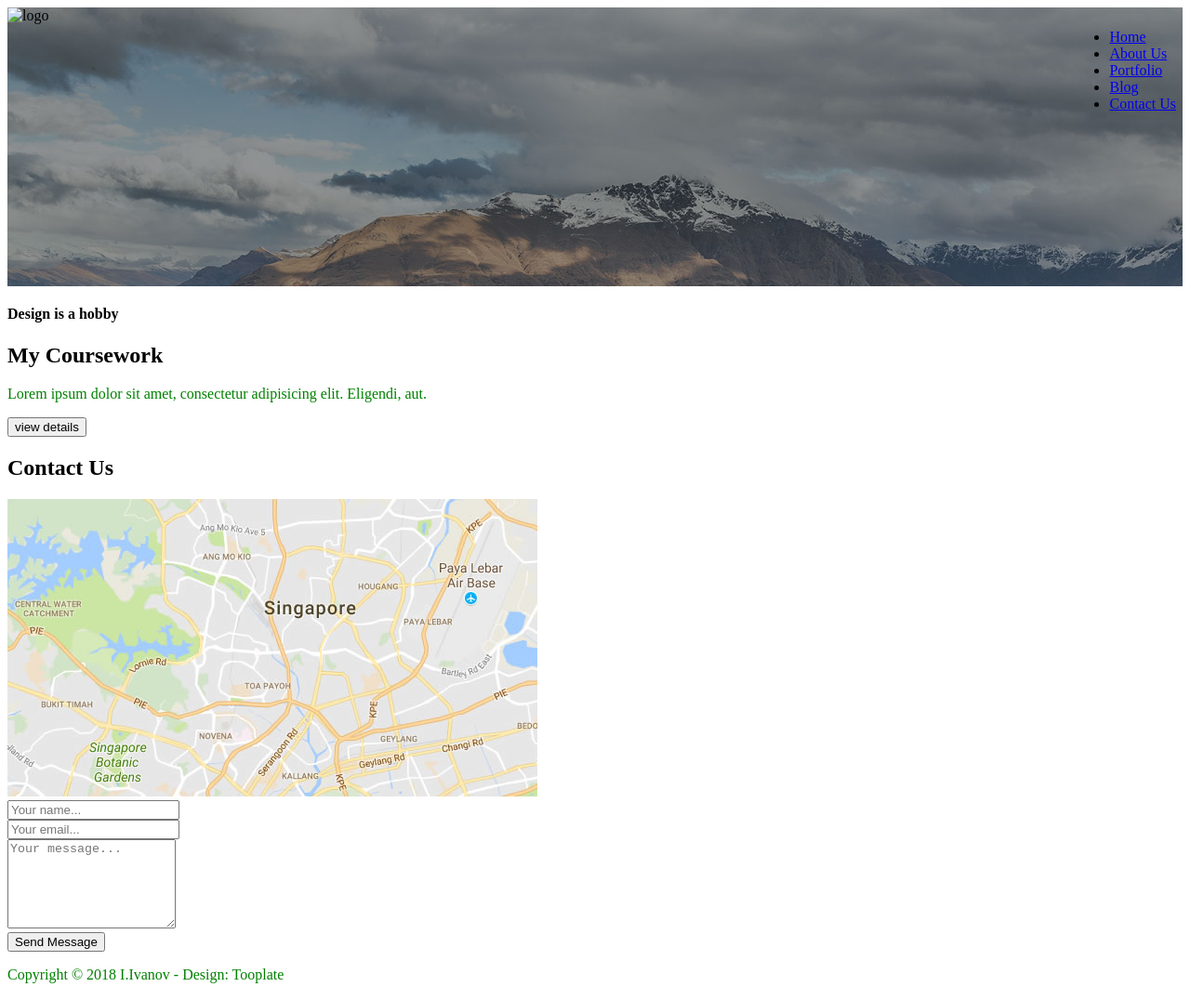
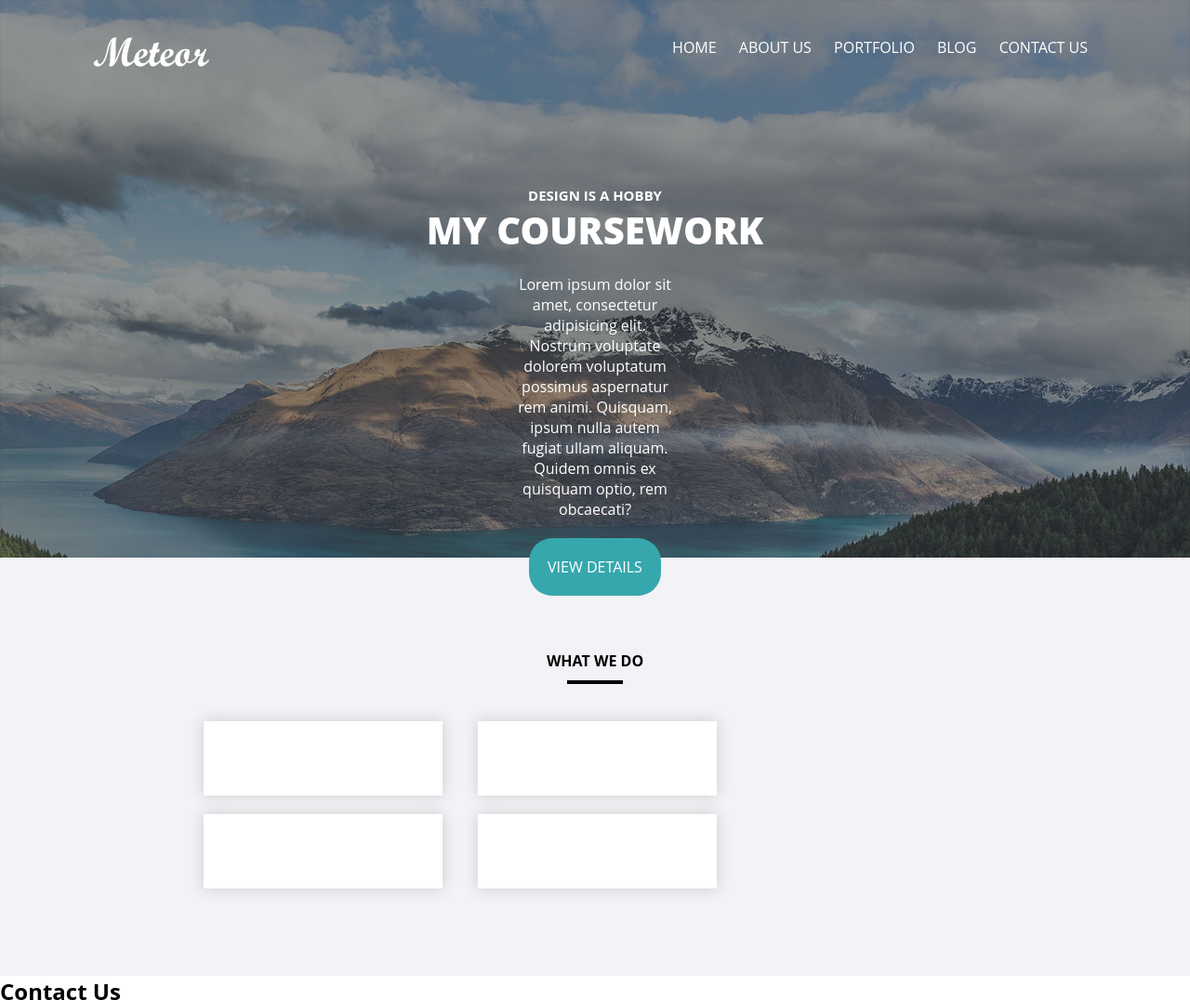
Before and after one commit to IlyaSergIvanov/Mysite1, a website: page site/index.html in a window 1280 px wide. Shown: the top 1076 px of the page at 93% size. Drawn offline with Linux system fonts and the light colour scheme.

Commit message:
last version

```diff
--- a/site/css/style.css
+++ b/site/css/style.css
@@ -1,19 +1,113 @@
-p {
-	color: green;
+* {
+    margin: 0;
+    padding: 0;
+    font-family: 'Open Sans', arial, sans-serif;
+}
+div {
+	display:block;
+}
+/*Header*/
+.first {
+	width: 100%;
+	height: 0px;
+	padding-top: 0px;
+}
+.menu ul li {
+	display: inline;
+	color: white;
+	text-transform: uppercase;
+	padding: 10px;
+	text-decoration-line: none;
+	list-style: none;
 }
 
-section.first {
-	height: 300px;
-	background: url("../images/slide_03.jpg");
-	background-size: cover;
-    background-repeat: no-repeat;
-    background-position: center center;
+a {
+	text-decoration-line: none;
+	list-style: none;
+	text-transform: uppercase;
+	color: white;
 }
 
+.menu {
+	float: right;
+	margin: 40px 100px;
+}
+.logo {
+	float:left;
+	margin: 40px 100px;
+}
+/*container*/
 
+.container {
+	background-image: url(../images/slide_03.jpg);
+	background-size: cover;
+	text-align: center;
+	padding: 0px;
+	max-width: 1600px;
+	margin-top: 0px;
+	height: 600px;
+}
 
-nav.menu {
-	position: fixed;
-	top: 15px;
-	right: 15px;
+.main-block {
+	padding: 200px;
+	color: white;
 }
+.container-intro {
+text-transform: uppercase;
+}
+.container-intro h4 {
+	font-size: 15px;
+}
+.container-intro h1 {
+	font-size: 40px;
+	font-weight: 800;
+}
+.container-text {
+	margin-top: 20px;
+}
+.container-text p {
+	margin: 20px 350px;
+}
+.button-c a {
+	margin-top: 40px;
+	background: #36a7ad;
+	border-radius:25px;
+	padding: 20px;
+	border-width: 0px;
+	text-transform: uppercase;
+	color: white;
+}
+.button-c {
+	margin-top: 40px;
+}
+/*what we do*/
+.what {
+	text-align: center;
+	max-width: 1600px;
+	height: 450px;
+	background: #f2f2f7;
+	background-size: cover;
+}
+.elements {
+	padding: 20px 200px;
+}
+.section-headler {
+	padding-top: 100px;
+	text-transform: uppercase;
+}
+.headler-separator {
+	background-color: black;
+	padding: 2px 10px;
+	width: 40px;
+	margin: 10px auto;
+}
+.block {
+	padding: 40px;
+    margin: 10px 19px;
+    box-shadow: 0px 0px 15px #cdcdcd;
+    width: 257px;
+    box-sizing: border-box;
+    background-color: white;
+	display: block;
+	float: left;
+}
--- a/site/index.html
+++ b/site/index.html
@@ -7,9 +7,10 @@
 </head>
 <body>
 	<header>
+
 		<section class="first">
-				<div class="logo">
-					<img scr="images/black_logo.png" alt="logo">
+			<div class="logo">
+					<img src="Images/white_logo.png" alt="logo-image">
 				</div>
 				<nav class="menu">
 					<ul>
@@ -25,15 +26,43 @@
 		<section>
 			<div class="container">
 					<div class="main-block">
-						<h4>Design is a hobby</h4>
-						<h1>My Coursework</h1>
-						<p>Lorem ipsum dolor sit amet, consectetur adipisicing elit. Eligendi, aut.</p>
-						<button>view details</button>
+						<div class="container-intro">
+							<h4>Design is a hobby</h4>
+							<h1>My Coursework</h1>
+						</div>
+						<div class="container-text">
+							<p>Lorem ipsum dolor sit amet, consectetur adipisicing elit. Nostrum voluptate dolorem voluptatum possimus aspernatur rem animi. Quisquam, ipsum nulla autem fugiat ullam aliquam. Quidem omnis ex quisquam optio, rem obcaecati?
+							</p>
+						<div class="button-c">
+							<a href="#">view details</a>
+						</div>
 					</div>
 			</div>
 		</section>
 	</header>
 	<main>
+		<section>
+			<div class="what">
+				<div class="section-headler">
+					<h4>What we do</h4>
+					<div class="headler-separator"></div>
+				</div>
+				<div class="elements">
+					<div class="block">
+						<p></p>
+					</div>
+					<div class="block">
+						<p></p>
+					</div>
+					<div class="block">
+						<p></p>
+					</div>
+					<div class="block">
+						<p></p>
+					</div>
+				</div>
+			</div>
+		</section>
 		<section>
 			<div class="contact-us">
 				<h2>Contact Us</h2>
```
